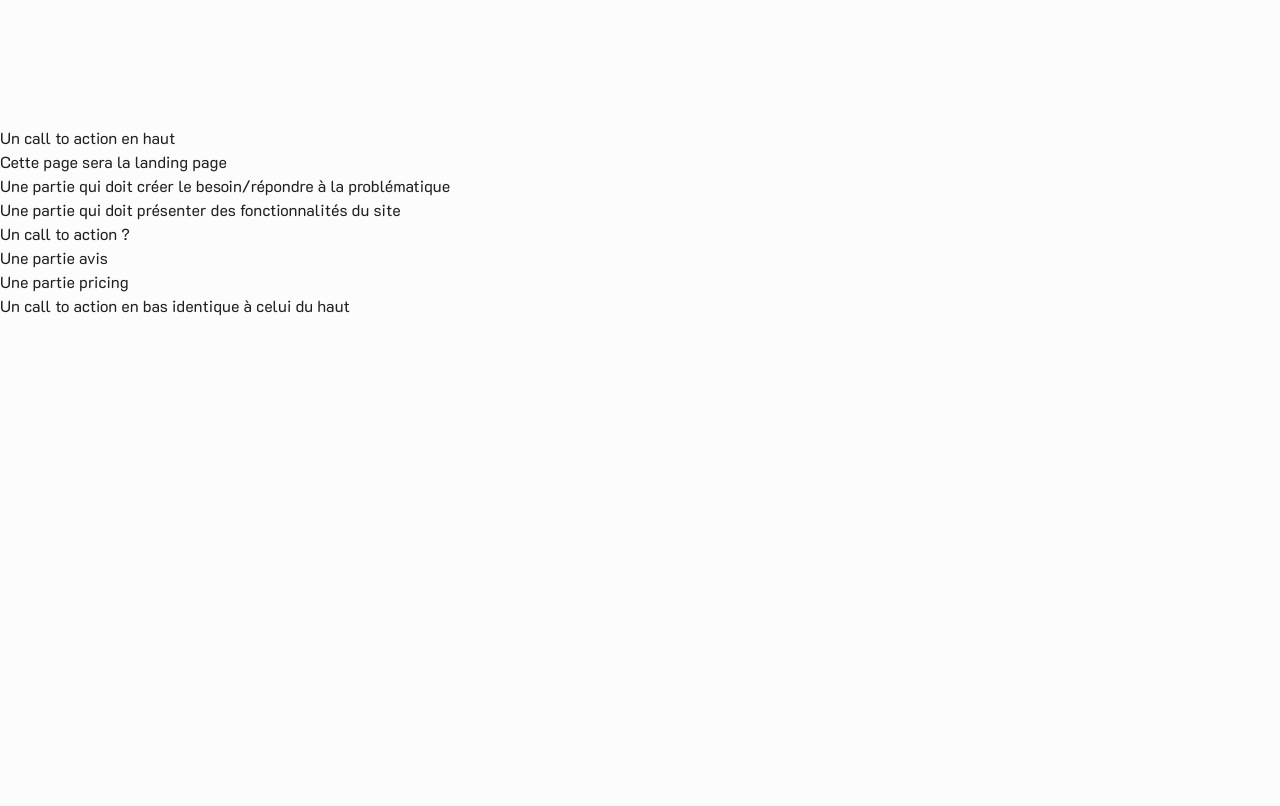
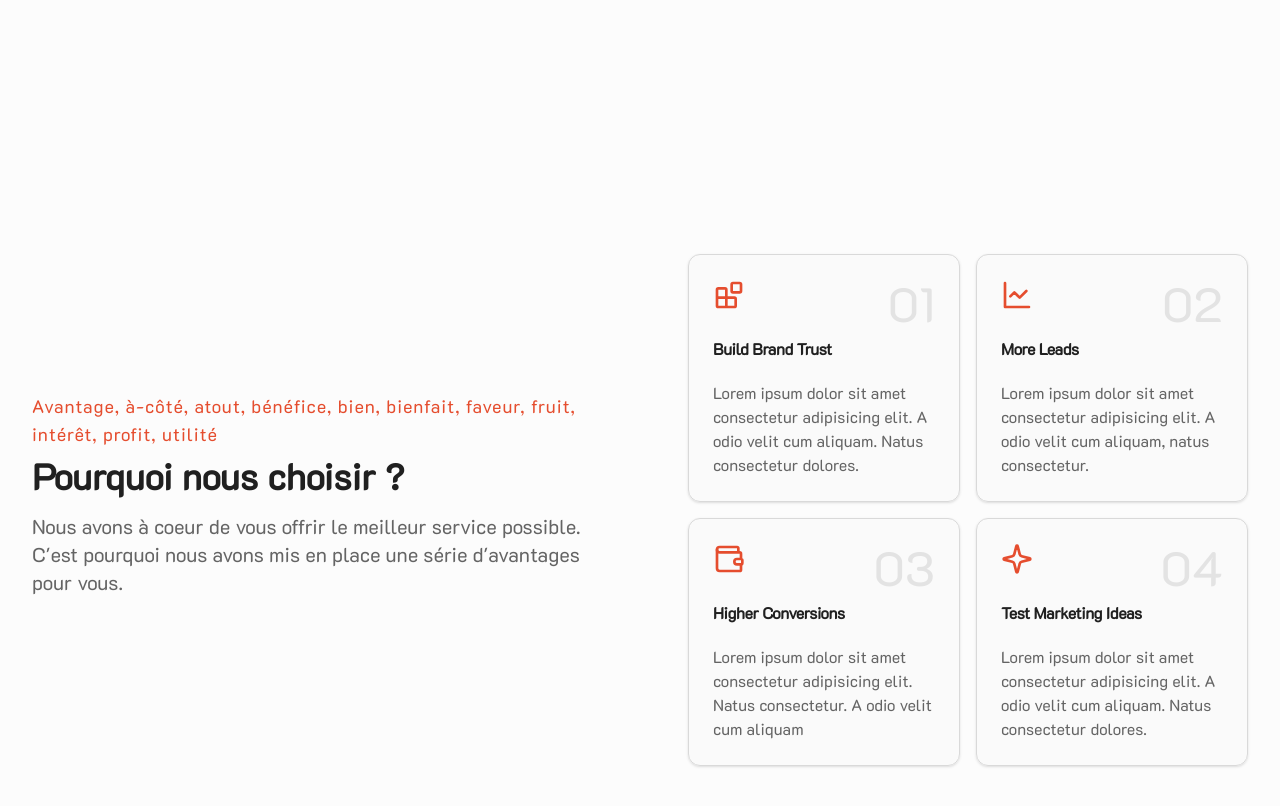
Before and after one commit to guillaume-pages/WineNot, a Next.js app: page / in a window 1280 px wide. Shown: the part 1892-2698 px from the top of the page. Before the commit the page ends 2210 px from the top, so only its background shows below. Built offline with nearby package versions, Linux system fonts and the light colour scheme; no server answers.

Commit message:
add another section

```diff
--- a/app/page.tsx
+++ b/app/page.tsx
@@ -3,6 +3,7 @@
 import { useSession } from 'next-auth/react';
 import { HeroSection } from './ui/home/section/hero';
 import { About } from './ui/home/section/about';
+import { BenefitsSection } from './ui/home/section/benefits';
 
 export default function Page() {
   const { data } = useSession();
@@ -15,14 +16,15 @@ export default function Page() {
     <main>
       <HeroSection />
       <About />
-      <div>Un call to action en haut</div>
+      <BenefitsSection />
+      {/* <div>Un call to action en haut</div>
       <div>Cette page sera la landing page</div>
       <div>Une partie qui doit créer le besoin/répondre à la problématique</div>
       <div>Une partie qui doit présenter des fonctionnalités du site</div>
       <div>Un call to action ?</div>
       <div>Une partie avis</div>
       <div>Une partie pricing</div>
-      <div>Un call to action en bas identique à celui du haut</div>
+      <div>Un call to action en bas identique à celui du haut</div> */}
     </main>
   );
 }
--- /dev/null
+++ b/app/ui/home/section/benefits.tsx
@@ -0,0 +1,89 @@
+import { Card, CardContent, CardHeader, CardTitle } from '@/components/ui/card';
+import { Icon } from '@/app/ui/icon';
+import { icons } from 'lucide-react';
+
+interface BenefitsProps {
+  icon: string;
+  title: string;
+  description: string;
+}
+
+const benefitList: BenefitsProps[] = [
+  {
+    icon: 'Blocks',
+    title: 'Build Brand Trust',
+    description:
+      'Lorem ipsum dolor sit amet consectetur adipisicing elit. A odio velit cum aliquam. Natus consectetur dolores.',
+  },
+  {
+    icon: 'LineChart',
+    title: 'More Leads',
+    description:
+      'Lorem ipsum dolor sit amet consectetur adipisicing elit. A odio velit cum aliquam, natus consectetur.',
+  },
+  {
+    icon: 'Wallet',
+    title: 'Higher Conversions',
+    description:
+      'Lorem ipsum dolor sit amet consectetur adipisicing elit. Natus consectetur. A odio velit cum aliquam',
+  },
+  {
+    icon: 'Sparkle',
+    title: 'Test Marketing Ideas',
+    description:
+      'Lorem ipsum dolor sit amet consectetur adipisicing elit. A odio velit cum aliquam. Natus consectetur dolores.',
+  },
+];
+
+export const BenefitsSection = () => {
+  return (
+    <section id="benefits" className="container py-24 sm:py-32">
+      <div className="grid place-items-center lg:grid-cols-2 lg:gap-24">
+        <div>
+          <h2 className="mb-2 text-lg tracking-wider text-primary">
+            Avantage, à-côté, atout, bénéfice, bien, bienfait, faveur, fruit,
+            intérêt, profit, utilité
+          </h2>
+
+          <h2 className="mb-4 text-3xl font-bold md:text-4xl">
+            Pourquoi nous choisir ?
+          </h2>
+          <p className="mb-8 text-xl text-muted-foreground">
+            Nous avons à coeur de vous offrir le meilleur service possible.
+            C&apos;est pourquoi nous avons mis en place une série d&apos;avantages pour
+            vous.
+          </p>
+        </div>
+
+        <div className="grid w-full gap-4 lg:grid-cols-2">
+          {benefitList.map(({ icon, title, description }, index) => (
+            <Card
+              key={title}
+              className="group/number bg-muted/50 transition-all delay-75 hover:bg-background dark:bg-card"
+            >
+              <CardHeader>
+                <div className="flex justify-between">
+                  <Icon
+                    name={icon as keyof typeof icons}
+                    size={32}
+                    color="hsl(var(--primary))"
+                    className="mb-6 text-primary"
+                  />
+                  <span className="text-muted-foreground/15 text-5xl font-medium transition-all delay-75 group-hover/number:text-muted-foreground/30">
+                    0{index + 1}
+                  </span>
+                </div>
+
+                <CardTitle>{title}</CardTitle>
+              </CardHeader>
+
+              <CardContent className="text-muted-foreground">
+                {description}
+              </CardContent>
+            </Card>
+          ))}
+        </div>
+      </div>
+    </section>
+  );
+};
--- a/app/ui/home/section/hero.tsx
+++ b/app/ui/home/section/hero.tsx
@@ -29,7 +29,7 @@ export const HeroSection = () => {
           <p className="mx-auto max-w-screen-sm text-xl text-muted-foreground">
             {`Wine not est plus qu'un outil, c'est une communauté de passionnés.
             Avec Wine Not, vous pourrez non seulement suivre votre cave mais aussi
-            celle de vos amis et de votre caviste, vigneron préféré.`}
+            celle de vos amis et de votre caviste ou vigneron préféré.`}
           </p>
 
           <div className="space-y-4 md:space-x-4 md:space-y-0">
--- /dev/null
+++ b/app/ui/icon.tsx
@@ -0,0 +1,17 @@
+import { icons } from "lucide-react";
+
+export const Icon = ({
+  name,
+  color,
+  size,
+  className,
+}: {
+  name: keyof typeof icons;
+  color: string;
+  size: number;
+  className?: string;
+}) => {
+  const LucideIcon = icons[name as keyof typeof icons];
+
+  return <LucideIcon color={color} size={size} className={className} />;
+};
--- /dev/null
+++ b/components/ui/card.tsx
@@ -0,0 +1,76 @@
+import * as React from "react"
+
+import { cn } from "@/lib/utils"
+
+const Card = React.forwardRef<
+  HTMLDivElement,
+  React.HTMLAttributes<HTMLDivElement>
+>(({ className, ...props }, ref) => (
+  <div
+    ref={ref}
+    className={cn(
+      "rounded-xl border bg-card text-card-foreground shadow",
+      className
+    )}
+    {...props}
+  />
+))
+Card.displayName = "Card"
+
+const CardHeader = React.forwardRef<
+  HTMLDivElement,
+  React.HTMLAttributes<HTMLDivElement>
+>(({ className, ...props }, ref) => (
+  <div
+    ref={ref}
+    className={cn("flex flex-col space-y-1.5 p-6", className)}
+    {...props}
+  />
+))
+CardHeader.displayName = "CardHeader"
+
+const CardTitle = React.forwardRef<
+  HTMLParagraphElement,
+  React.HTMLAttributes<HTMLHeadingElement>
+>(({ className, ...props }, ref) => (
+  <h3
+    ref={ref}
+    className={cn("font-semibold leading-none tracking-tight", className)}
+    {...props}
+  />
+))
+CardTitle.displayName = "CardTitle"
+
+const CardDescription = React.forwardRef<
+  HTMLParagraphElement,
+  React.HTMLAttributes<HTMLParagraphElement>
+>(({ className, ...props }, ref) => (
+  <p
+    ref={ref}
+    className={cn("text-sm text-muted-foreground", className)}
+    {...props}
+  />
+))
+CardDescription.displayName = "CardDescription"
+
+const CardContent = React.forwardRef<
+  HTMLDivElement,
+  React.HTMLAttributes<HTMLDivElement>
+>(({ className, ...props }, ref) => (
+  <div ref={ref} className={cn("p-6 pt-0", className)} {...props} />
+))
+CardContent.displayName = "CardContent"
+
+const CardFooter = React.forwardRef<
+  HTMLDivElement,
+  React.HTMLAttributes<HTMLDivElement>
+>(({ className, ...props }, ref) => (
+  <div
+    ref={ref}
+    className={cn("flex items-center p-6 pt-0", className)}
+    {...props}
+  />
+))
+CardFooter.displayName = "CardFooter"
+
+export { Card, CardHeader, CardFooter, CardTitle, CardDescription, CardContent }
```
